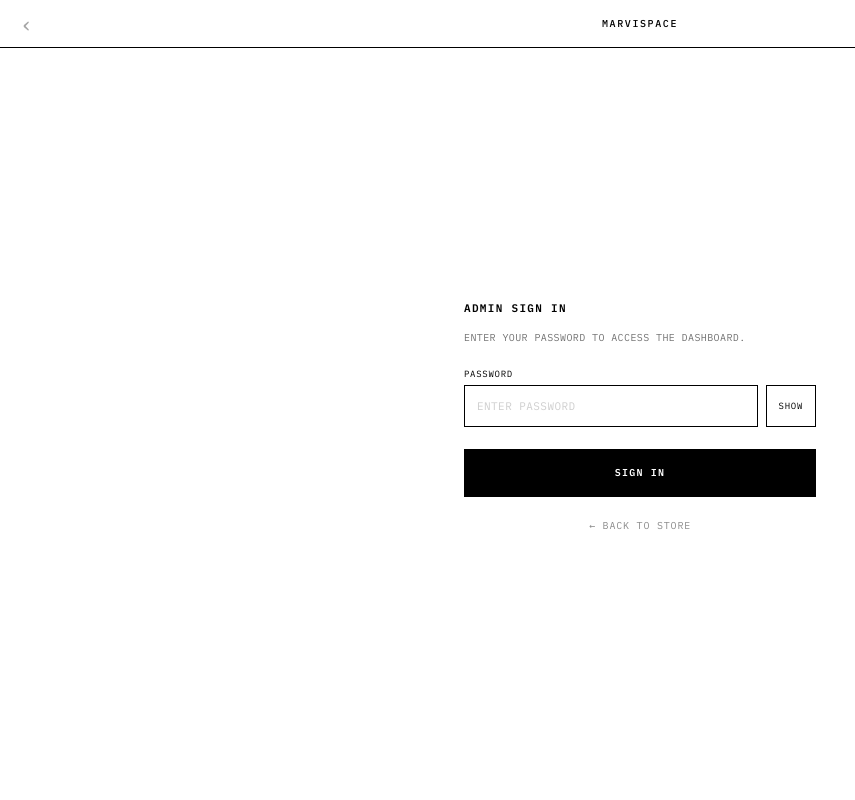
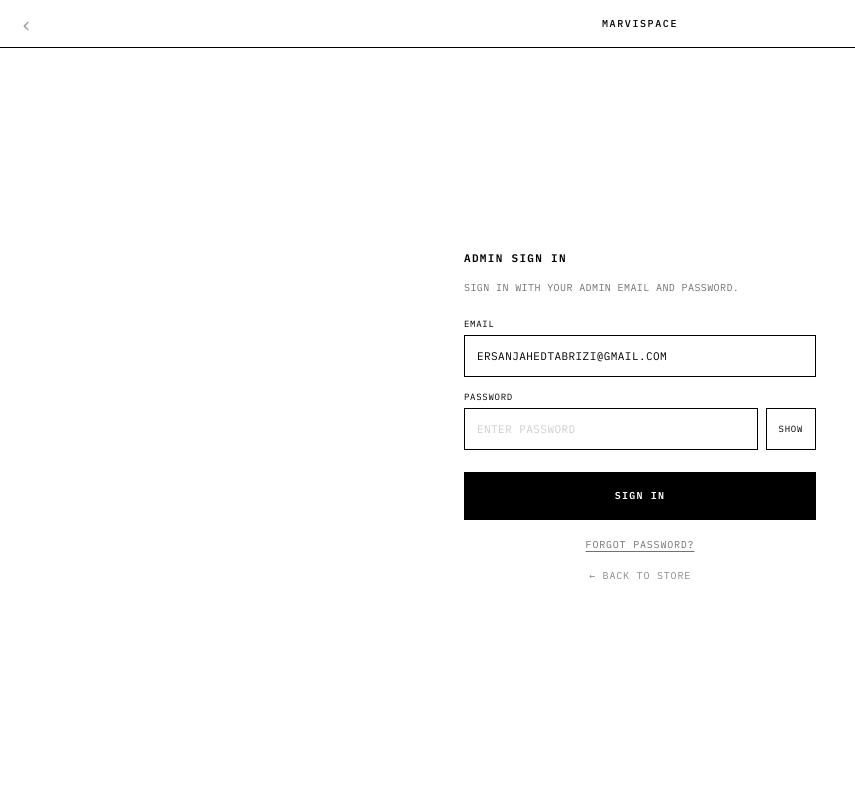
Before and after one commit to ersanjt/marvispace.com, a PHP site: page /admin.html in a window 1280 px wide. Shown: the whole page, without its empty margins (0-855 px from the left). Run offline with PHP 8.4, Linux system fonts and the light colour scheme.

Commit message:
Add admin email login and password recovery flow.
Co-authored-by: Cursor <cursoragent@cursor.com>

```diff
--- a/admin.html
+++ b/admin.html
@@ -26,8 +26,21 @@
     <main class="auth-main">
       <form class="auth-form" id="loginForm">
         <h1 class="auth-title">Admin sign in</h1>
-        <p class="auth-lead">Enter your password to access the dashboard.</p>
+        <p class="auth-lead">Sign in with your admin email and password.</p>
         <p class="auth-error" id="loginError" hidden role="alert">Incorrect password. Try again.</p>
+
+        <label class="auth-field">
+          <span>Email</span>
+          <input
+            type="email"
+            id="loginEmail"
+            name="email"
+            required
+            autocomplete="username"
+            placeholder="admin@example.com"
+            inputmode="email"
+          />
+        </label>
 
         <label class="auth-field">
           <span>Password</span>
@@ -45,7 +58,79 @@
         </label>
 
         <button type="submit" class="auth-submit" id="loginSubmit">Sign in</button>
-        <a class="auth-store-link" href="/">← Back to store</a>
+        <div class="auth-foot">
+          <button type="button" class="auth-text-btn" id="forgotPasswordBtn">Forgot password?</button>
+          <a class="auth-store-link" href="/">← Back to store</a>
+        </div>
+      </form>
+
+      <form class="auth-form" id="recoveryForm" hidden>
+        <h1 class="auth-title">Reset password</h1>
+        <p class="auth-lead">Enter your admin email, recovery code, and a new password.</p>
+        <p class="auth-error" id="recoveryError" hidden role="alert"></p>
+        <p class="auth-success" id="recoverySuccess" hidden role="status">Password updated. Opening dashboard…</p>
+
+        <label class="auth-field">
+          <span>Admin email</span>
+          <input
+            type="email"
+            id="recoveryEmail"
+            name="email"
+            required
+            autocomplete="username"
+            value="ersanjahedtabrizi@gmail.com"
+            inputmode="email"
+          />
+        </label>
+
+        <label class="auth-field">
+          <span>Recovery code</span>
+          <div class="auth-pass-row">
+            <input
+              type="password"
+              id="recoveryCode"
+              name="recovery"
+              required
+              autocomplete="off"
+              placeholder="Recovery code"
+            />
+            <button type="button" class="auth-show-pass" id="recoveryShowPass" aria-pressed="false">Show</button>
+          </div>
+        </label>
+
+        <label class="auth-field">
+          <span>New password</span>
+          <div class="auth-pass-row">
+            <input
+              type="password"
+              id="recoveryNewPassword"
+              name="new-password"
+              required
+              minlength="8"
+              autocomplete="new-password"
+              placeholder="At least 8 characters"
+            />
+            <button type="button" class="auth-show-pass" id="recoveryShowNew" aria-pressed="false">Show</button>
+          </div>
+        </label>
+
+        <label class="auth-field">
+          <span>Confirm password</span>
+          <input
+            type="password"
+            id="recoveryConfirmPassword"
+            name="confirm-password"
+            required
+            minlength="8"
+            autocomplete="new-password"
+            placeholder="Repeat new password"
+          />
+        </label>
+
+        <button type="submit" class="auth-submit">Update password</button>
+        <div class="auth-foot">
+          <button type="button" class="auth-text-btn" id="backToLoginBtn">← Back to sign in</button>
+        </div>
       </form>
     </main>
   </div>
--- a/assets/css/admin.css
+++ b/assets/css/admin.css
@@ -173,6 +173,41 @@ body.is-logged-in .auth-screen {
 
 .auth-store-link:hover {
   opacity: 1;
+}
+
+.auth-foot {
+  display: flex;
+  flex-direction: column;
+  align-items: center;
+  gap: 10px;
+  margin-top: 4px;
+}
+
+.auth-text-btn {
+  padding: 0;
+  border: 0;
+  background: none;
+  font-size: 10px;
+  letter-spacing: 0.08em;
+  text-transform: uppercase;
+  text-decoration: underline;
+  text-underline-offset: 3px;
+  opacity: 0.55;
+}
+
+.auth-text-btn:hover {
+  opacity: 1;
+}
+
+.auth-success {
+  margin: 0;
+  padding: 10px 12px;
+  border: 1px solid #bbf7d0;
+  background: #f0fdf4;
+  color: #166534;
+  font-size: 9px;
+  letter-spacing: 0.06em;
+  text-transform: uppercase;
 }
 
 .auth-error {
--- a/assets/js/config/admin-auth.js
+++ b/assets/js/config/admin-auth.js
@@ -1,5 +1,8 @@
 /**
- * Admin password hash (SHA-256). Update with: node tools/set-admin-password.mjs 'YourPassword'
- * Default matches: MarviAdmin2026!
+ * Admin credentials (SHA-256 hashes). Update with:
+ *   node tools/set-admin-password.mjs 'YourPassword'
+ *   node tools/set-admin-password.mjs 'YourPassword' 'RecoveryCode'
  */
-export const ADMIN_PASSWORD_SHA256 = '563579af56c90adb746945ccc8bf85217cff6568fedcdd850b41a8f2ed10d338';
+export const ADMIN_EMAIL = 'ersanjahedtabrizi@gmail.com';
+export const ADMIN_PASSWORD_SHA256 = 'c95b9836ffcf5ba3005671e1354231a54dd799d3a84a1161781da337a6d92b22';
+export const ADMIN_RECOVERY_SHA256 = '7132ea8afa6d4a3ef4528a7168b396ef59d95b455cd2ea5035001cf48c7c5083';
--- a/assets/js/core/admin-auth.js
+++ b/assets/js/core/admin-auth.js
@@ -2,8 +2,17 @@
  * @file admin-auth.js — client-side admin session (custom login UI)
  * @author Ersan JT <https://github.com/ersanjt>
  */
-import { ADMIN_PASSWORD_SHA256 } from '../config/admin-auth.js';
-import { isAdminAuthed, setAdminAuthed } from './storage.js';
+import {
+  ADMIN_EMAIL,
+  ADMIN_PASSWORD_SHA256,
+  ADMIN_RECOVERY_SHA256,
+} from '../config/admin-auth.js';
+import {
+  getAdminPasswordHashOverride,
+  isAdminAuthed,
+  setAdminAuthed,
+  setAdminPasswordHashOverride,
+} from './storage.js';
 
 async function sha256(text) {
   const buf = new TextEncoder().encode(text);
@@ -11,24 +20,101 @@ async function sha256(text) {
   return [...new Uint8Array(hash)].map(b => b.toString(16).padStart(2, '0')).join('');
 }
 
-export async function verifyAdminPassword(password) {
-  if (!password) return false;
+function normalizeEmail(value) {
+  return String(value || '').trim().toLowerCase();
+}
+
+function stripSensitiveQueryParams() {
+  try {
+    const url = new URL(window.location.href);
+    if (!url.searchParams.has('password') && !url.searchParams.has('email')) return;
+    url.searchParams.delete('password');
+    url.searchParams.delete('email');
+    const next = `${url.pathname}${url.search}${url.hash}`;
+    window.history.replaceState({}, '', next);
+  } catch {
+    /* ignore */
+  }
+}
+
+function activePasswordHash() {
+  return getAdminPasswordHashOverride() || ADMIN_PASSWORD_SHA256;
+}
+
+export function verifyAdminEmail(email) {
+  return normalizeEmail(email) === normalizeEmail(ADMIN_EMAIL);
+}
+
+export async function verifyAdminCredentials(email, password) {
+  if (!verifyAdminEmail(email) || !password) return false;
   const hash = await sha256(password);
-  return hash === ADMIN_PASSWORD_SHA256;
+  return hash === activePasswordHash();
+}
+
+export async function verifyRecoveryCode(code) {
+  if (!code) return false;
+  const hash = await sha256(code);
+  return hash === ADMIN_RECOVERY_SHA256;
+}
+
+export async function resetAdminPassword(newPassword) {
+  if (!newPassword || newPassword.length < 8) {
+    return { ok: false, error: 'Password must be at least 8 characters.' };
+  }
+  const hash = await sha256(newPassword);
+  setAdminPasswordHashOverride(hash);
+  return { ok: true };
+}
+
+function bindPasswordToggle(button, input) {
+  button?.addEventListener('click', () => {
+    if (!input) return;
+    const show = input.type === 'password';
+    input.type = show ? 'text' : 'password';
+    button.setAttribute('aria-pressed', String(show));
+    button.textContent = show ? 'Hide' : 'Show';
+  });
 }
 
 export function mountAdminLogin({ onSuccess }) {
+  stripSensitiveQueryParams();
+
   const screen = document.getElementById('loginScreen');
   const app = document.getElementById('adminApp');
-  const form = document.getElementById('loginForm');
-  const input = document.getElementById('loginPassword');
-  const error = document.getElementById('loginError');
-  const toggle = document.getElementById('loginShowPass');
+  const loginForm = document.getElementById('loginForm');
+  const recoveryForm = document.getElementById('recoveryForm');
+  const emailInput = document.getElementById('loginEmail');
+  const passwordInput = document.getElementById('loginPassword');
+  const loginError = document.getElementById('loginError');
+  const recoveryError = document.getElementById('recoveryError');
+  const recoverySuccess = document.getElementById('recoverySuccess');
+  const forgotBtn = document.getElementById('forgotPasswordBtn');
+  const backToLoginBtn = document.getElementById('backToLoginBtn');
+  const loginShowPass = document.getElementById('loginShowPass');
+  const recoveryShowPass = document.getElementById('recoveryShowPass');
+  const recoveryShowNew = document.getElementById('recoveryShowNew');
 
   function setLoggedIn(on) {
     document.body.classList.toggle('is-logged-in', on);
     if (screen) screen.hidden = on;
     if (app) app.hidden = !on;
+  }
+
+  function showLoginView() {
+    if (loginForm) loginForm.hidden = false;
+    if (recoveryForm) recoveryForm.hidden = true;
+    if (recoverySuccess) recoverySuccess.hidden = true;
+    if (recoveryError) recoveryError.hidden = true;
+    if (loginError) loginError.hidden = true;
+  }
+
+  function showRecoveryView() {
+    if (loginForm) loginForm.hidden = true;
+    if (recoveryForm) recoveryForm.hidden = false;
+    if (recoverySuccess) recoverySuccess.hidden = true;
+    if (recoveryError) recoveryError.hidden = true;
+    if (loginError) loginError.hidden = true;
+    document.getElementById('recoveryEmail')?.focus();
   }
 
   if (isAdminAuthed()) {
@@ -38,35 +124,107 @@ export function mountAdminLogin({ onSuccess }) {
   }
 
   setLoggedIn(false);
+  showLoginView();
 
-  toggle?.addEventListener('click', () => {
-    if (!input) return;
-    const show = input.type === 'password';
-    input.type = show ? 'text' : 'password';
-    toggle.setAttribute('aria-pressed', String(show));
-    toggle.textContent = show ? 'Hide' : 'Show';
+  if (emailInput && !emailInput.value) {
+    emailInput.value = ADMIN_EMAIL;
+  }
+
+  bindPasswordToggle(loginShowPass, passwordInput);
+  bindPasswordToggle(recoveryShowPass, document.getElementById('recoveryCode'));
+  bindPasswordToggle(recoveryShowNew, document.getElementById('recoveryNewPassword'));
+
+  forgotBtn?.addEventListener('click', showRecoveryView);
+  backToLoginBtn?.addEventListener('click', e => {
+    e.preventDefault();
+    showLoginView();
+    passwordInput?.focus();
   });
 
-  form?.addEventListener('submit', async e => {
+  loginForm?.addEventListener('submit', async e => {
     e.preventDefault();
-    const pwd = input?.value.trim() || '';
-    const ok = await verifyAdminPassword(pwd);
-    if (!ok) {
-      if (error) {
-        error.hidden = false;
-        error.textContent = 'Incorrect password. Try again.';
+    const email = emailInput?.value || '';
+    const pwd = passwordInput?.value || '';
+
+    if (!verifyAdminEmail(email)) {
+      if (loginError) {
+        loginError.hidden = false;
+        loginError.textContent = 'This email is not authorized for admin access.';
       }
-      input?.focus();
+      emailInput?.focus();
       return;
     }
-    if (error) error.hidden = true;
+
+    const ok = await verifyAdminCredentials(email, pwd);
+    if (!ok) {
+      if (loginError) {
+        loginError.hidden = false;
+        loginError.textContent = 'Incorrect password. Use "Forgot password?" to reset.';
+      }
+      passwordInput?.focus();
+      return;
+    }
+
+    if (loginError) loginError.hidden = true;
     setAdminAuthed(true);
     setLoggedIn(true);
     onSuccess?.();
+  });
+
+  recoveryForm?.addEventListener('submit', async e => {
+    e.preventDefault();
+    const email = document.getElementById('recoveryEmail')?.value || '';
+    const code = document.getElementById('recoveryCode')?.value || '';
+    const newPwd = document.getElementById('recoveryNewPassword')?.value || '';
+    const confirmPwd = document.getElementById('recoveryConfirmPassword')?.value || '';
+
+    if (!verifyAdminEmail(email)) {
+      if (recoveryError) {
+        recoveryError.hidden = false;
+        recoveryError.textContent = 'This email is not authorized for admin access.';
+      }
+      return;
+    }
+
+    const codeOk = await verifyRecoveryCode(code);
+    if (!codeOk) {
+      if (recoveryError) {
+        recoveryError.hidden = false;
+        recoveryError.textContent = 'Invalid recovery code. Check your handoff notes or contact the developer.';
+      }
+      return;
+    }
+
+    if (newPwd !== confirmPwd) {
+      if (recoveryError) {
+        recoveryError.hidden = false;
+        recoveryError.textContent = 'New passwords do not match.';
+      }
+      return;
+    }
+
+    const result = await resetAdminPassword(newPwd);
+    if (!result.ok) {
+      if (recoveryError) {
+        recoveryError.hidden = false;
+        recoveryError.textContent = result.error;
+      }
+      return;
+    }
+
+    if (recoveryError) recoveryError.hidden = true;
+    if (recoverySuccess) recoverySuccess.hidden = false;
+    if (recoveryForm) recoveryForm.hidden = true;
+
+    setAdminAuthed(true);
+    setTimeout(() => {
+      setLoggedIn(true);
+      onSuccess?.();
+    }, 1200);
   });
 }
 
 export function signOutAdmin() {
   setAdminAuthed(false);
-  window.location.reload();
+  window.location.href = '/admin';
 }
--- a/assets/js/core/storage.js
+++ b/assets/js/core/storage.js
@@ -7,6 +7,7 @@ const PRODUCTS_KEY = 'marvispace_products_v3';
 const ORDERS_KEY = 'marvispace_orders';
 const CART_KEY = 'marvispace_cart';
 const AUTH_KEY = 'marvispace_admin_auth';
+const ADMIN_PWD_OVERRIDE_KEY = 'marvispace_admin_pwd_hash';
 const LAST_ORDER_KEY = 'marvispace_last_order';
 
 const LEGACY_KEYS = {
@@ -176,6 +177,30 @@ export function setAdminAuthed(value) {
   }
 }
 
+export function getAdminPasswordHashOverride() {
+  try {
+    return localStorage.getItem(ADMIN_PWD_OVERRIDE_KEY) || '';
+  } catch {
+    return '';
+  }
+}
+
+export function setAdminPasswordHashOverride(hash) {
+  try {
+    localStorage.setItem(ADMIN_PWD_OVERRIDE_KEY, hash);
+  } catch {
+    /* ignore */
+  }
+}
+
+export function clearAdminPasswordHashOverride() {
+  try {
+    localStorage.removeItem(ADMIN_PWD_OVERRIDE_KEY);
+  } catch {
+    /* ignore */
+  }
+}
+
 export function getCart() {
   try {
     const raw = localStorage.getItem(CART_KEY);
```
Also changed, not shown: docs/HANDOFF.md (+12 -4 lines), tools/set-admin-password.mjs (+31 -6 lines), README.md.
